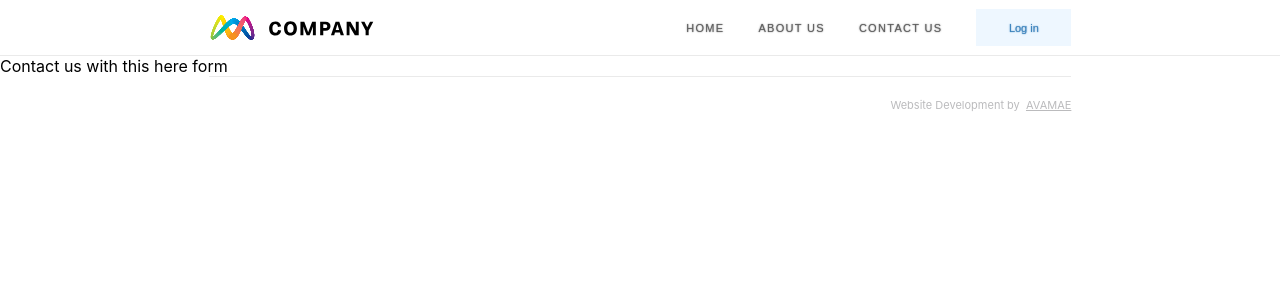
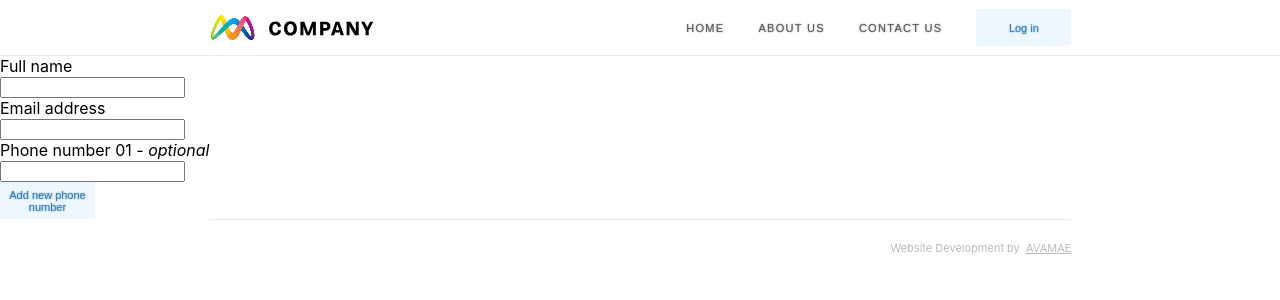
Before and after one commit to jgumoes/react-website, a React (Create React App) app: page /contact in a window 1280 px wide. Shown: the top 300 px of the page. Built offline with nearby package versions, Linux system fonts and the light colour scheme.

Commit message:
started the ContactUs page, with passing tests!

```diff
--- a/src/App.js
+++ b/src/App.js
@@ -1,4 +1,5 @@
 import Main from './Views/Main/Main';
+import ContactUs from './Views/ContactUs/ContactUs';
 import './App.css'
 import NavBar from './components/NavBar/NavBar';
 
@@ -15,7 +16,7 @@ function App() {
 
       <Switch>
         <Route path="/contact">
-          <div>Contact us with this here form</div>
+          <ContactUs />
         </Route>
         <Route path="/about">
           <div>About Us</div>
--- /dev/null
+++ b/src/Views/ContactUs/ContactUs.css
@@ -0,0 +1,4 @@
+
+input[type=text]#FullName{
+  /* background-color: blue; */
+}
--- /dev/null
+++ b/src/Views/ContactUs/ContactUs.jsx
@@ -0,0 +1,53 @@
+import React from 'react'
+import LightButton from '../../components/LightButton/LightButton'
+import './ContactUs.css'
+
+const PhoneNumber = ({ N }) => {
+    N = N.length === 1 ? "0"+N : N
+    const objectID = `PhoneNumber-${N}`
+    return(
+      <div className="form-element phone-number">
+        <label>Phone number {N} <i className="sub-label">- optional</i></label><br/>
+        <input type="text" id={objectID} name={objectID}></input>
+      </div>
+  )
+}
+
+class ContactUs extends React.Component {
+  constructor(){
+    super()
+    this.state = {
+      numberList: [0]
+    }
+  }
+
+
+  addPhoneNumber = () => {
+    console.log('click')
+    let numberList = this.state.numberList
+    numberList.push(numberList.length)
+    this.setState({ numberList: numberList})
+  }
+
+  render(){
+    return(
+      <form>
+        <div className="form-element" id="FullName">
+          <label for="FullName">Full name</label><br/>
+          <input type="text" id="FullName" name="FullName" required></input>
+        </div>
+        <div className="form-element" id="EmailAddress">
+          <label for="EmailAddress">Email address</label><br/>
+          <input type="text" id="EmailAddress" name="EmailAddress" required></input>
+        </div>
+        {/* <this.PhoneNumber N="1" /> */}
+        {this.state.numberList.map((n, i) => <PhoneNumber N={String(n+1)} key={i}/>)}
+        <div className="form-element" id="add-phone-number">
+          <LightButton text="Add new phone number" ID="add-phone-number" clickHandler={this.addPhoneNumber} />
+        </div>
+      </form>
+    )
+  }
+}
+
+export default ContactUs
--- a/src/components/LightButton/LightButton.jsx
+++ b/src/components/LightButton/LightButton.jsx
@@ -1,10 +1,7 @@
 import './LightButton.css'
-const LightButton = (props) => {
-  const { text } = props
-  const ID = props.ID || ""
-  console.log("ID", ID)
+const LightButton = ({ text, ID ="", clickHandler = ()=> "", type = "button"}) => {
   return(
-    <button className="light-button" id={ID}>
+    <button type={type} className="light-button" id={ID} onClick={clickHandler}>
       {text}
     </button>
   )
```
Also changed, not shown: 1 other file (tests, documents, lock files or other folders).
